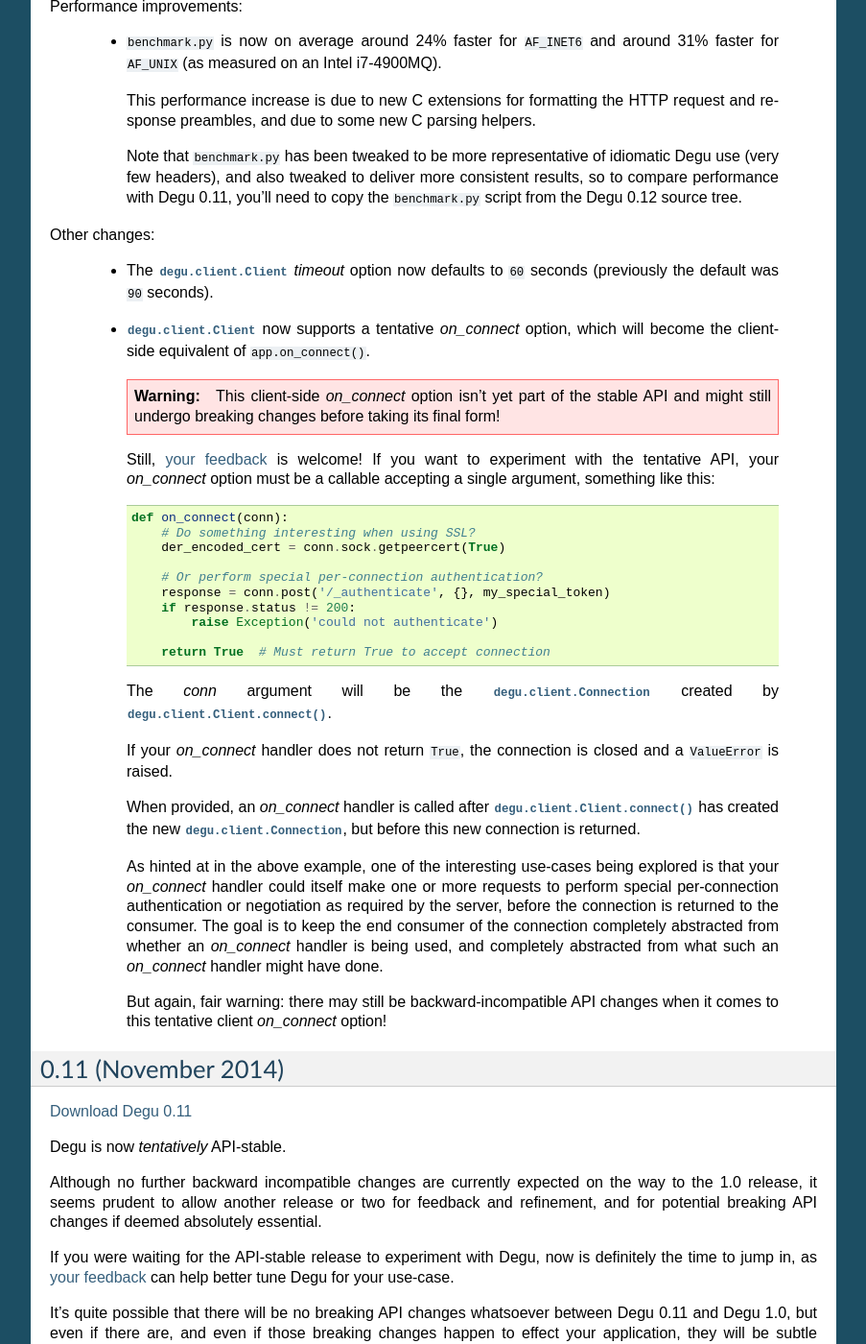
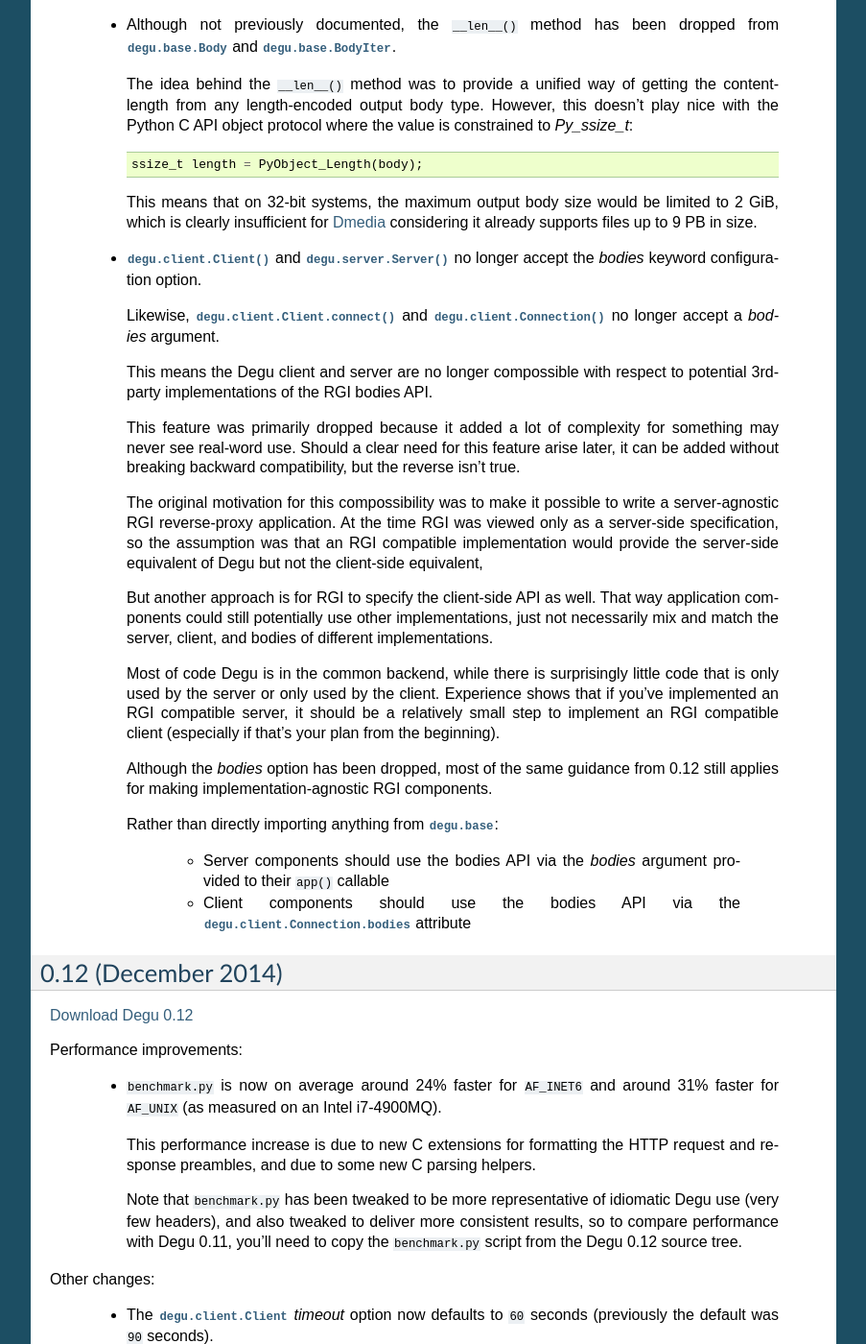
Before and after one commit to json420/degu, a Sphinx documentation site: the page built from doc/changelog.rst, in a window 1280 px wide and 1400 px high, scrolled down 3443 px. Shown: the whole window at 96% size, without its empty margins (198-1101 px from the left). Built offline with Sphinx 7.4.7, drawn with Linux system fonts in a browser that asks for light colours; some of the changed text lies outside the part shown.

Commit message:
add explanation of why bodies options was dropped

```diff
--- a/doc/changelog.rst
+++ b/doc/changelog.rst
@@ -10,12 +10,33 @@
 Degu 0.13 has a completely re-written C backend, bringing with it dramatic
 performance improvements and much tighter security.
 
-However, Degu 0.13 also has some breaking API changes, particularly in the
-in the server application API.  The biggest change is that the RGI *request*
-argument is now a ``namedtuple`` intead of a ``dict``, although the same
-*method*, *uri*, *headers*, *body*, *script*, *path*, and *query* items are
-all still available (now as read-only attributes), and their semantics haven't
-changed, so only minimal porting effort should be required.
+However, Degu 0.13 also brings a number breaking API changes.
+
+Users of the Degu 0.12 client API are unlikely to be affected by the changes in
+0.13.
+
+But there are two critical changes that affect anyone who implemented RGI server
+applications atop Degu 0.12:
+
+    1. Instead of a ``dict``, the RGI *request* argument is now a
+       ``namedtuple``, requiring the following porting::
+
+            request['method']  --> request.method
+            request['uri']     --> request.uri
+            request['headers'] --> request.headers
+            request['body']    --> request.body
+            request['script']  --> request.script
+            request['path']    --> request.path
+            request['query']   --> request.query
+
+    2. Instead of a ``dict``, the RGI *session* argument is now a custom object
+       with read-only attributes, requiring the following porting::
+
+            session['client']   --> session.address
+            session['requests'] --> session.requests
+            session[my_key]     --> session.store[my_key]
+
+(See below for more details on these breaking API changes.)
 
 
 Performance improvements:
@@ -35,11 +56,11 @@
 
             *   53,369 requests per second over ``AF_INET6``
 
-        This kind of performance means Degu is perfectly viable for
-        network-transparent IPC, which has always been a central design goal.
-        If you build a service atop Degu, both local and remote clients get the
-        same, uniform HTTP goodness, even when a local client connects over
-        ``AF_UNIX`` for the best performance.
+        This level of performance means that now more than ever, Degu is
+        perfectly viable for network-transparent IPC.  If you build a service
+        atop Degu, both local and remote clients get the same, uniform HTTP
+        goodness, even when a local client connects over ``AF_UNIX`` for the
+        very best performance.
 
 
 Breaking API changes:
@@ -204,6 +225,52 @@
         This means that on 32-bit systems, the maximum output body size would
         be limited to 2 GiB, which is clearly insufficient for `Dmedia`_
         considering it already supports files up to 9 PB in size.
+
+    *   :meth:`degu.client.Client()` and :meth:`degu.server.Server()` no longer
+        accept the *bodies* keyword configuration option.
+
+        Likewise, :meth:`degu.client.Client.connect()` and
+        :meth:`degu.client.Connection()` no longer accept a *bodies* argument.
+
+        This means the Degu client and server are no longer compossible with
+        respect to potential 3rd-party implementations of the RGI bodies API.
+
+        This feature was primarily dropped because it added a lot of complexity
+        for something may never see real-word use.  Should a clear need for this
+        feature arise later, it can be added without breaking backward
+        compatibility, but the reverse isn't true.
+
+        The original motivation for this compossibility was to make it possible
+        to write a server-agnostic RGI reverse-proxy application.  At the time
+        RGI was viewed only as a server-side specification, so the assumption
+        was that an RGI compatible implementation would provide the server-side
+        equivalent of Degu but not the client-side equivalent,
+
+        But another approach is for RGI to specify the client-side API as well.
+        That way application components could still potentially use other
+        implementations, just not necessarily mix and match the server, client,
+        and bodies of different implementations.
+
+        Most of code Degu is in the common backend, while there is surprisingly
+        little code that is only used by the server or only used by the client.
+        Experience shows that if you've implemented an RGI compatible server,
+        it should be a relatively small step to implement an RGI compatible
+        client (especially if that's your plan from the beginning).
+
+        Although the *bodies* option has been dropped, most of the same guidance
+        from 0.12 still applies for making implementation-agnostic RGI
+        components.
+
+        Rather than directly importing anything from :mod:`degu.base`:
+
+            * Server components should use the bodies API via the *bodies*
+              argument provided to their ``app()`` callable
+
+            * Client components should use the bodies API via the
+              :attr:`degu.client.Connection.bodies` attribute
+
+
+
 
 
 
@@ -429,7 +496,7 @@
         option, no longer has the ``Client.Connection`` attribute; the idea
         behind the *Connection* option was so that high-level, domain-specific
         APIs could be implemented via a :class:`degu.client.Connection`
-        subclass, but subclassing severely limits composability; in contrast,
+        subclass, but subclassing severely limits compossibility; in contrast,
         the new approach is inspired by the `io`_ module in the Python standard
         library (see :ref:`high-level-client-API` for details).
 
```
